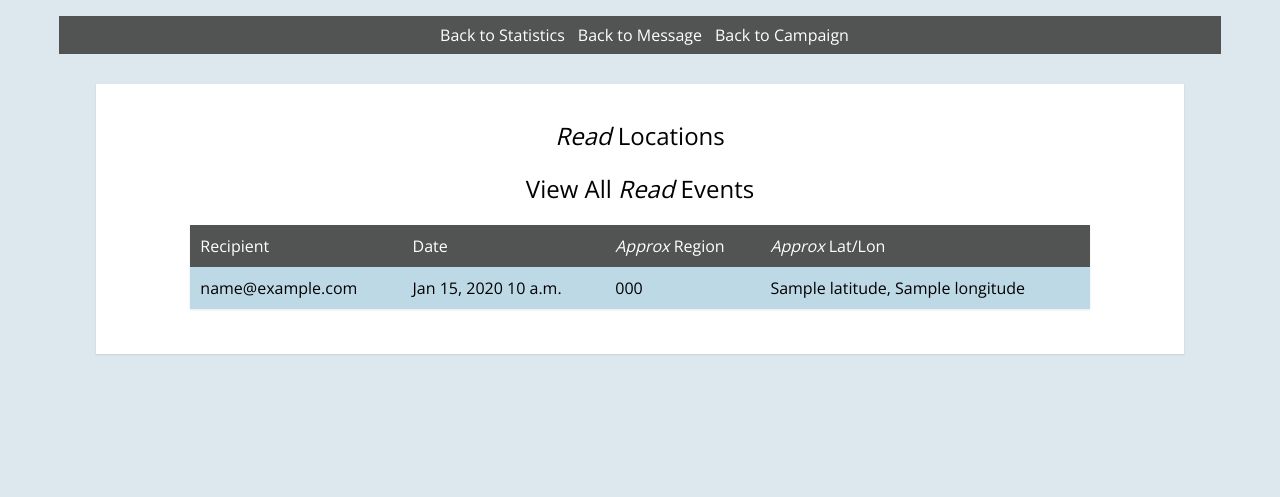
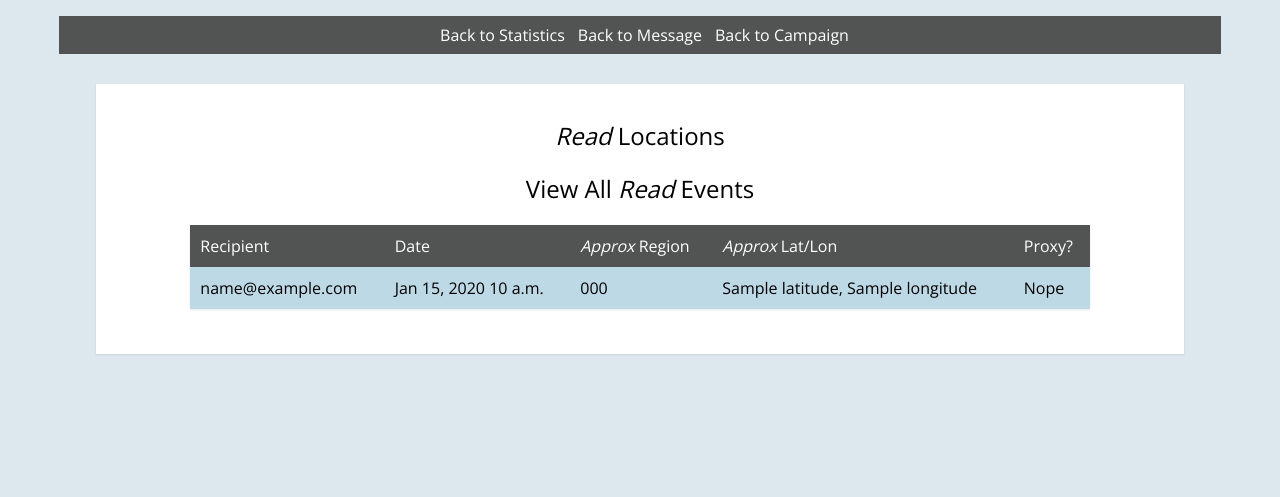
Before and after one commit to nomadmtb/mailprime, a Django app: template mailprime/mailer/templates/event/user_campaign_message_events.html in a window 1280 px wide. Shown: the part 322-819 px from the top of the page. Run offline with Django 3.2, Linux system fonts and the light colour scheme; the template is opened without the code that fills it: most values are stand-ins (such as "Sample title", 1, 10 or a date in 2020); parts of the project's set-up code (start-up, migrations or seed data) failed here and were passed over; some libraries are stand-ins or nearby versions.

Commit message:
Added Google Proxy to event show page

```diff
--- a/mailprime/mailer/templates/auth/user_account.html
+++ b/mailprime/mailer/templates/auth/user_account.html
@@ -4,7 +4,8 @@
 
 <div class="solid_bg">
 
-	<h1>Update Account</h1>
+	<h2 class="header_center">Update Account</h2>
+
 	<p class="instructions">To update your account, update any of the fields that you wish to change.</p>
 
 	<div class="form_wrapper">
--- a/mailprime/mailer/templates/event/user_campaign_message_events.html
+++ b/mailprime/mailer/templates/event/user_campaign_message_events.html
@@ -15,6 +15,7 @@
 			<th>Date</th>
 			<th><i>Approx</i> Region</th>
 			<th><i>Approx</i> Lat/Lon</th>
+			<th>Proxy?</th>
 		</tr>
 
 		{% for event in events %}
@@ -23,6 +24,11 @@
 			<td>{{ event.created_date|date:"M d, Y"}} {{ event.created_date|time:"P" }}</td>
 			<td>{{ event.country_code }}</td>
 			<td>{{ event.latitude }}, {{ event.longitude }}</td>
+			{% if event.is_google_proxy %}
+			<td><img src="/static/images/google_icon.png" height="21px" /></td>
+			{% else %}
+			<td>Nope</td>
+			{% endif %}
 		</tr>
 		{% endfor %}
 	</table>
```
Also changed, not shown: mailprime/db.sqlite3, mailprime/static/images/google_icon.png (added).
